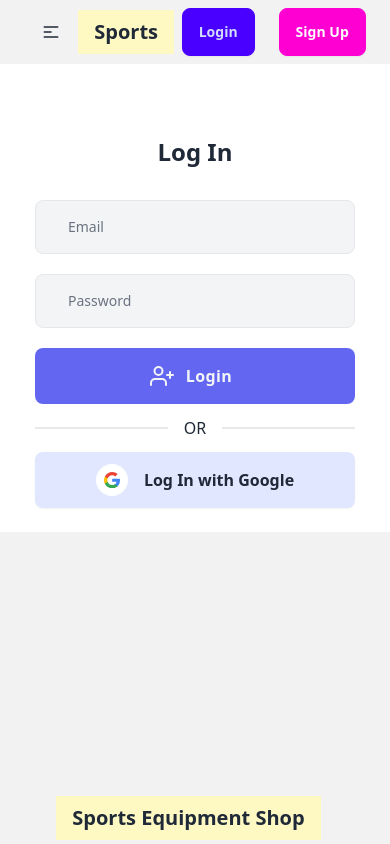
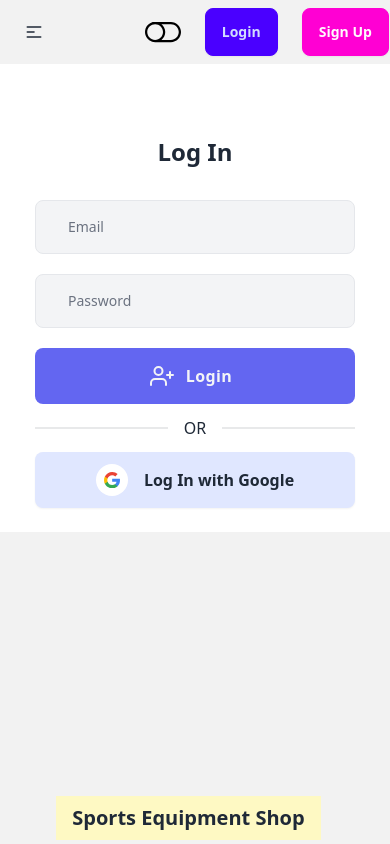
Before and after one commit to torequl/A10-Sports-equipment-shop-client, a React (Vite) app: page /login in a window 390 px wide. Shown: the top 844 px of the page. Built offline with nearby package versions, Linux system fonts and the light colour scheme; no server answers.

Commit message:
Sort By Price

```diff
--- a/src/components/Navbar.jsx
+++ b/src/components/Navbar.jsx
@@ -19,7 +19,7 @@ const Navbar = () => {
     const navLink = <>
         <li><Link to='/'>Home</Link></li>
         <li><Link to='/allEquipments'>All Equipment</Link></li>
-        <ThemeToggle/>
+
         {
             user && <>
                 <li><Link to='/addEquipment'>Add Equipment</Link></li>
@@ -33,7 +33,7 @@ const Navbar = () => {
             <div className="navbar w-11/12 mx-auto">
                 <div className="navbar-start">
                     <div className="dropdown">
-                        <div tabIndex={0} role="button" className="btn btn-ghost lg:hidden">
+                        <div tabIndex={0} role="button" className="lg:hidden">
                             <svg
                                 xmlns="http://www.w3.org/2000/svg"
                                 className="h-5 w-5"
@@ -49,29 +49,31 @@ const Navbar = () => {
                         </div>
                         <ul
                             tabIndex={0}
-                            className="menu menu-sm dropdown-content rounded-box z-[1] mt-3 w-52 p-2 shadow">
+                            className="menu menu-sm dropdown-content rounded-box z-[1] mt-3 w-52 shadow">
                             {navLink}
                         </ul>
                     </div>
-                    <Link to='/' className="text-xl py-2 px-4 bg-yellow-100 dark:text-black font-bold">Sports</Link>
+                    <Link to='/' className="text-xl py-2 px-4 bg-yellow-100 hidden md:flex dark:text-black font-bold">Sports</Link>
                 </div>
                 <div className="navbar-center hidden lg:flex">
                     <ul className="menu menu-horizontal px-1">
                         {navLink}
                     </ul>
                 </div>
-                <>
+                <div className="navbar-end">
                     {
-                        user ? <div className="navbar-end gap-6">
+                        user ? <div className="flex gap-6">
+                            <ThemeToggle/>
                             <img className="rounded-full w-12 h-12 object-cover" src={user.photoURL} alt="" />
                             <button onClick={handleLogOut} className="btn btn-warning">Logout</button>
                         </div> :
-                            <div className="navbar-end gap-6">
+                            <div className="flex gap-6">
+                                <ThemeToggle/>
                                 <Link className="btn btn-primary" to='/login'>Login</Link>
                                 <Link className="btn btn-secondary" to='/signup'>Sign Up</Link>
                             </div>
                     }
-                </>
+                </div>
             </div>
         </div>
     );
--- a/src/components/ThemeToggle.jsx
+++ b/src/components/ThemeToggle.jsx
@@ -1,10 +1,11 @@
 import { useEffect, useState } from "react";
+import { IoToggle } from "react-icons/io5";
+import { LiaToggleOffSolid } from "react-icons/lia";
 
 
 const ThemeToggle = () => {
     const [theme, setTheme] = useState(localStorage.getItem("theme") || "light");
 
-    // Toggle between dark and light mode
     const toggleTheme = () => {
         const newTheme = theme === "light" ? "dark" : "light";
         setTheme(newTheme);
@@ -12,7 +13,6 @@ const ThemeToggle = () => {
         document.documentElement.classList.toggle("dark", newTheme === "dark");
     };
 
-    // Apply saved theme on initial load
     useEffect(() => {
         if (theme === "dark") {
             document.documentElement.classList.add("dark");
@@ -23,10 +23,10 @@ const ThemeToggle = () => {
 
     return (
         <button
-            className="btn btn-sm btn-primary"
+            className="text-4xl text-black dark:text-white"
             onClick={toggleTheme}
         >
-            {theme === "light" ? "Switch to Dark Mode" : "Switch to Light Mode"}
+            {theme === "light" ? <LiaToggleOffSolid /> : <IoToggle />}
         </button>
     );
 };
--- a/src/pages/AllEquipment.jsx
+++ b/src/pages/AllEquipment.jsx
@@ -1,12 +1,23 @@
+import { useState } from "react";
 import { Link, useLoaderData } from "react-router-dom";
 
 const AllEquipment = () => {
 
     const equipmentsLoader = useLoaderData()
 
+    const [equipments, setEquipments] = useState(equipmentsLoader)
+
+    const handleSort = () => {
+        const sorted = [...equipments].sort((a, b) => a.price - b.price);
+        setEquipments(sorted);
+    }
+
     return (
         <div className="py-10">
-            <h2 className="text-center text-xl">All Equipments {equipmentsLoader.length} </h2>
+            <div className="flex justify-between w-10/12 mx-auto items-center">
+            <h2 className="text-center uppercase font-bold text-xl">All Equipments {equipments.length} </h2>
+            <button onClick={handleSort} className="btn btn-warning">Sort By Price</button>
+            </div>
             <div className="overflow-x-auto w-10/12 mx-auto border my-10 rounded-sm">
                 <table className="table">
                     {/* head */}
@@ -24,7 +35,7 @@ const AllEquipment = () => {
                     </thead>
                     <tbody>
                         {
-                            equipmentsLoader.map((e, index) =>
+                            equipments.map((e, index) =>
                                 <tr key={e._id} className="hover">
                                     <th>{index + 1}</th>
                                     <td>{e.itemName}</td>
--- a/src/pages/MyEquipment.jsx
+++ b/src/pages/MyEquipment.jsx
@@ -44,7 +44,7 @@ const MyEquipment = () => {
                 {
                     userEquipments.map(data =>
 
-                        <div key={data._id} className="max-w-sm mx-auto bg-base-100 border rounded-md overflow-hidden">
+                        <div key={data._id} className="max-w-sm mx-auto dark:bg-gray-900 dark:text-white border rounded-md overflow-hidden">
                             <img
                                 src={data.imageUrl}
                                 alt={data.itemName}
```
